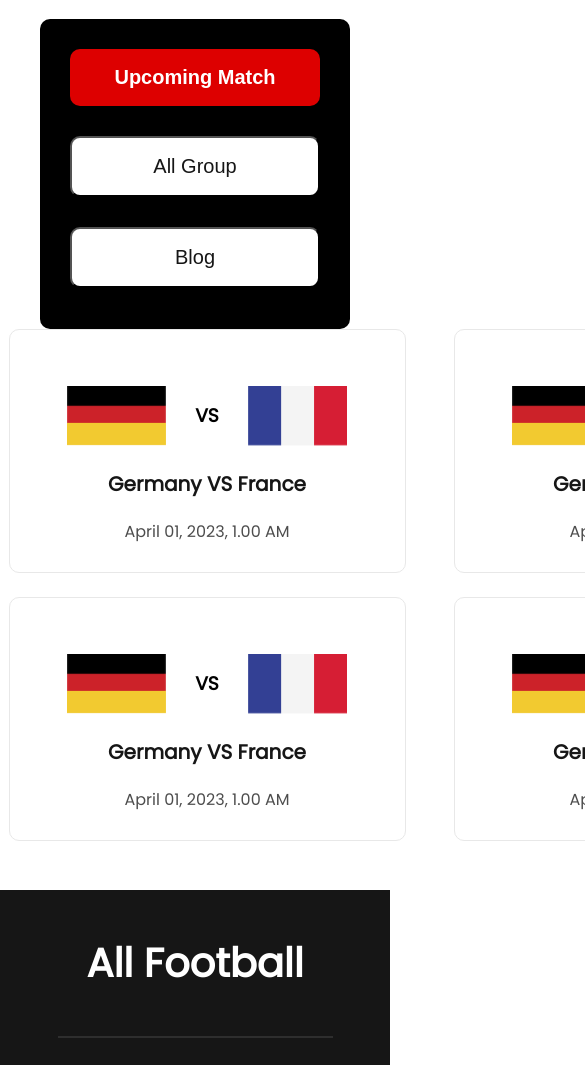
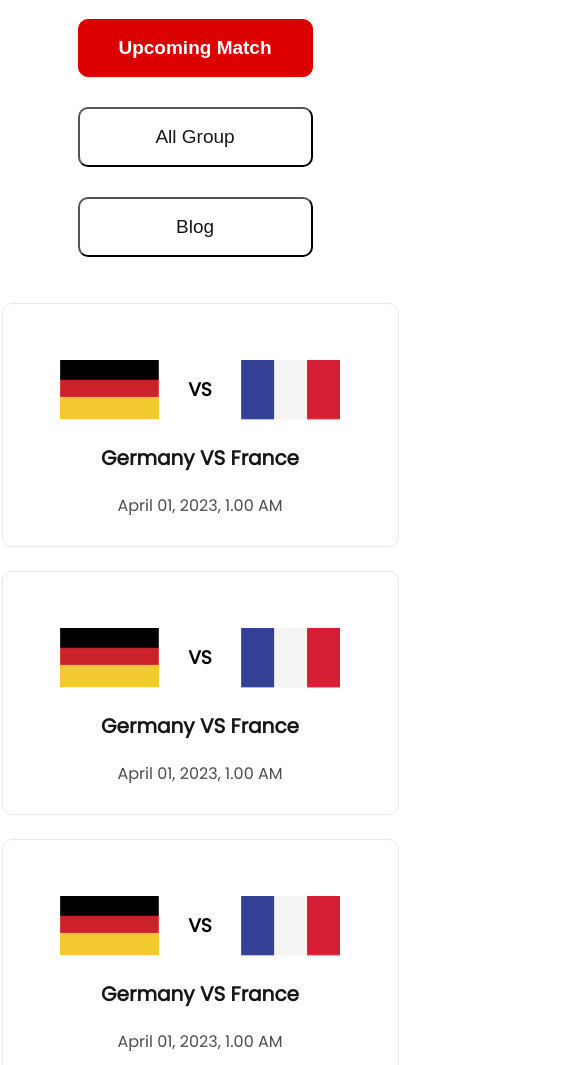
Before and after one commit to AsifKarim7/second-assignment, a plain HTML site: page upcoming.html in a window 390 px wide. Shown: the part 720-1785 px from the top of the page, 585 px wide, since content can reach past the window. Drawn offline with Linux system fonts and the light colour scheme.

Commit message:
final commit

```diff
--- a/styles/style.css
+++ b/styles/style.css
@@ -376,7 +376,14 @@ media queries
         margin-bottom: 0px;
         border: 0px solid white;
         background-color: #DD0000;
+    }
 
+    .second-section .menu .btn a {
+        font-size: 19px;
+    }
+
+    .second-section .menu .upc {
+        border: 1px solid #DD0000;
     }
 
     /*--------
@@ -529,9 +536,6 @@ tab devices
         transform: scale(1.2) translateX(10px) translateY(20px);
     }
 
-
-
-
     /*----------
      second section
      ---------- */
@@ -544,6 +548,10 @@ tab devices
     /*-----------
     menu section
     ------------- */
+    .second-section .menu .btn a {
+        font-size: 16px;
+    }
+
     .menu {
         display: flex;
         flex-wrap: nowrap;
@@ -587,6 +595,7 @@ tab devices
         color: white;
     }
 
+
     /*--------
     transfer section
     ------------- */
@@ -594,6 +603,10 @@ tab devices
         display: grid;
         grid-template-columns: repeat(2, 1fr);
         grid-column-gap: 24px;
+    }
+
+    .matches .match {
+        height: 250px;
     }
 
     .blog {
@@ -643,15 +656,21 @@ tab devices
         align-items: center;
         justify-content: space-between;
         width: 100%;
-        padding: 15px 45px;
+        padding: 15px 10px;
     }
 
+    .navigation-bar ul {
+        text-align: center;
+        padding: 10px 20px 10px 0px;
+    }
 
     .navigation-bar ul li {
         list-style: none;
         display: inline-block;
         position: relative;
-        margin: 0 20px;
+        align-items: center;
+        text-align: center;
+        margin: 0 20px 20px;
     }
 
     .navigation-bar ul li a {
@@ -676,39 +695,25 @@ tab devices
 /*---------
 menu section two
  ---------*/
-.second-menu {
-    background-color: black;
-    padding: 30px;
-    border-radius: 10px;
-    height: 250px;
-}
 
-.second-menu button {
-    display: block;
-    width: 250px;
-    padding: 17px 39px;
-    margin-bottom: 30px;
-    border-radius: 10px;
-}
-
-.second-menu .upc-btn {
+.menu .upc {
     border: 0px solid white;
     background-color: #DD0000;
 
 }
 
-.second-menu .normal-btn {
+.menu .normal-btn {
     background-color: white;
 }
 
-.second-menu .normal-btn a {
+.menu .normal-btn a {
     font-size: 20px;
     font-weight: 500;
     text-decoration: none;
     color: #161616;
 }
 
-.second-menu .upc-btn a {
+.menu .upc a {
     font-size: 20px;
     font-weight: 600;
     color: white;
@@ -719,19 +724,10 @@ menu section two
  match section
  ----------  */
 
-.matches {
-    display: grid;
-    grid-template-columns: repeat(3, 1fr);
-    grid-column-gap: 24px;
-}
+.matches .match {
+    max-width: 395px;
+    max-height: 242px;
 
-.match {
-    width: 395px;
-    height: 242px;
-    border: 1px solid #E8E8E8;
-    border-radius: 10px;
-    margin-left: 24px;
-    margin-bottom: 24px;
 }
 
 .match-image {
@@ -745,7 +741,7 @@ menu section two
 .match img {
     width: 100px;
     height: 60px;
-
+    border-radius: 0px;
 }
 
 .match-info {
--- a/upcoming.html
+++ b/upcoming.html
@@ -33,15 +33,15 @@
     <main>
         <!-- news section -->
         <section class="second-section">
-            <div class="second-menu">
-                <button class="upc-btn"><a href="">Upcoming Match</a></button>
-                <button class="normal-btn"><a href="">All Group</a></button>
-                <button class="normal-btn"><a href="index.html">Blog</a></button>
+            <div class="menu">
+                <button class="btn-1 upc btn"><a href="upcoming.html">Upcoming Match</a></button>
+                <button class="btn-1 normal-btn btn"><a href="">All Group</a></button>
+                <button class="btn-1 normal-btn btn"><a href="index.html">Blog</a></button>
 
             </div>
             <!-- match section -->
-            <div class="matches">
-                <div class="match">
+            <div class="matches blogs">
+                <div class="match blog">
                     <div class="match-image">
                         <img src="images/germany Flag.png" alt="">
                         <h3>VS</h3>
@@ -52,7 +52,7 @@
                         <p>April 01, 2023, 1.00 AM</p>
                     </div>
                 </div>
-                <div class="match">
+                <div class="match blog">
                     <div class="match-image">
                         <img src="images/germany Flag.png" alt="">
                         <h3>VS</h3>
@@ -63,7 +63,7 @@
                         <p>April 01, 2023, 1.00 AM</p>
                     </div>
                 </div>
-                <div class="match">
+                <div class="match blog">
                     <div class="match-image">
                         <img src="images/germany Flag.png" alt="">
                         <h3>VS</h3>
@@ -74,7 +74,7 @@
                         <p>April 01, 2023, 1.00 AM</p>
                     </div>
                 </div>
-                <div class="match">
+                <div class="match blog">
                     <div class="match-image">
                         <img src="images/germany Flag.png" alt="">
                         <h3>VS</h3>
@@ -85,7 +85,7 @@
                         <p>April 01, 2023, 1.00 AM</p>
                     </div>
                 </div>
-                <div class="match">
+                <div class="match blog">
                     <div class="match-image">
                         <img src="images/germany Flag.png" alt="">
                         <h3>VS</h3>
@@ -96,7 +96,7 @@
                         <p>April 01, 2023, 1.00 AM</p>
                     </div>
                 </div>
-                <div class="match">
+                <div class="match blog">
                     <div class="match-image">
                         <img src="images/germany Flag.png" alt="">
                         <h3>VS</h3>
```
Also changed, not shown: index.html (+4 -0 lines).
